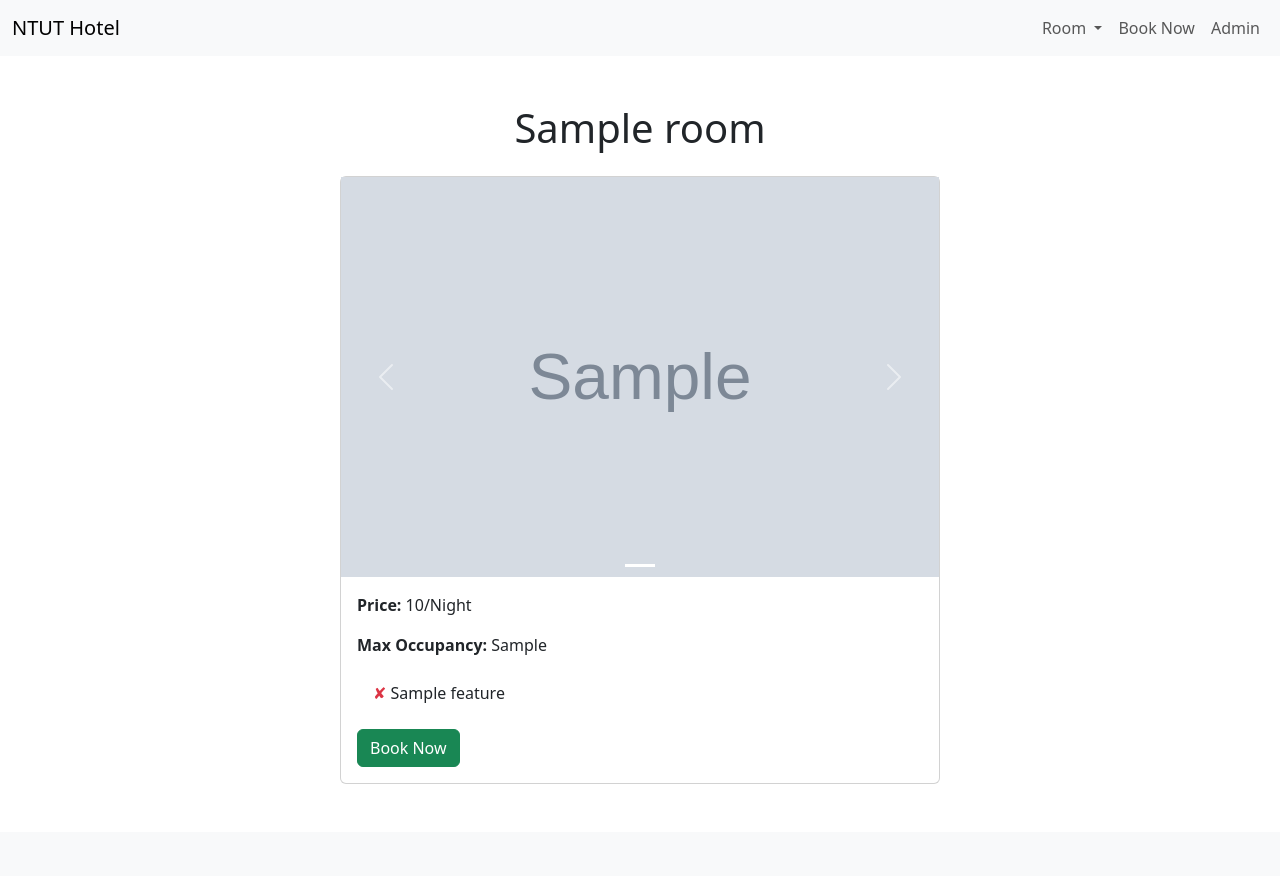
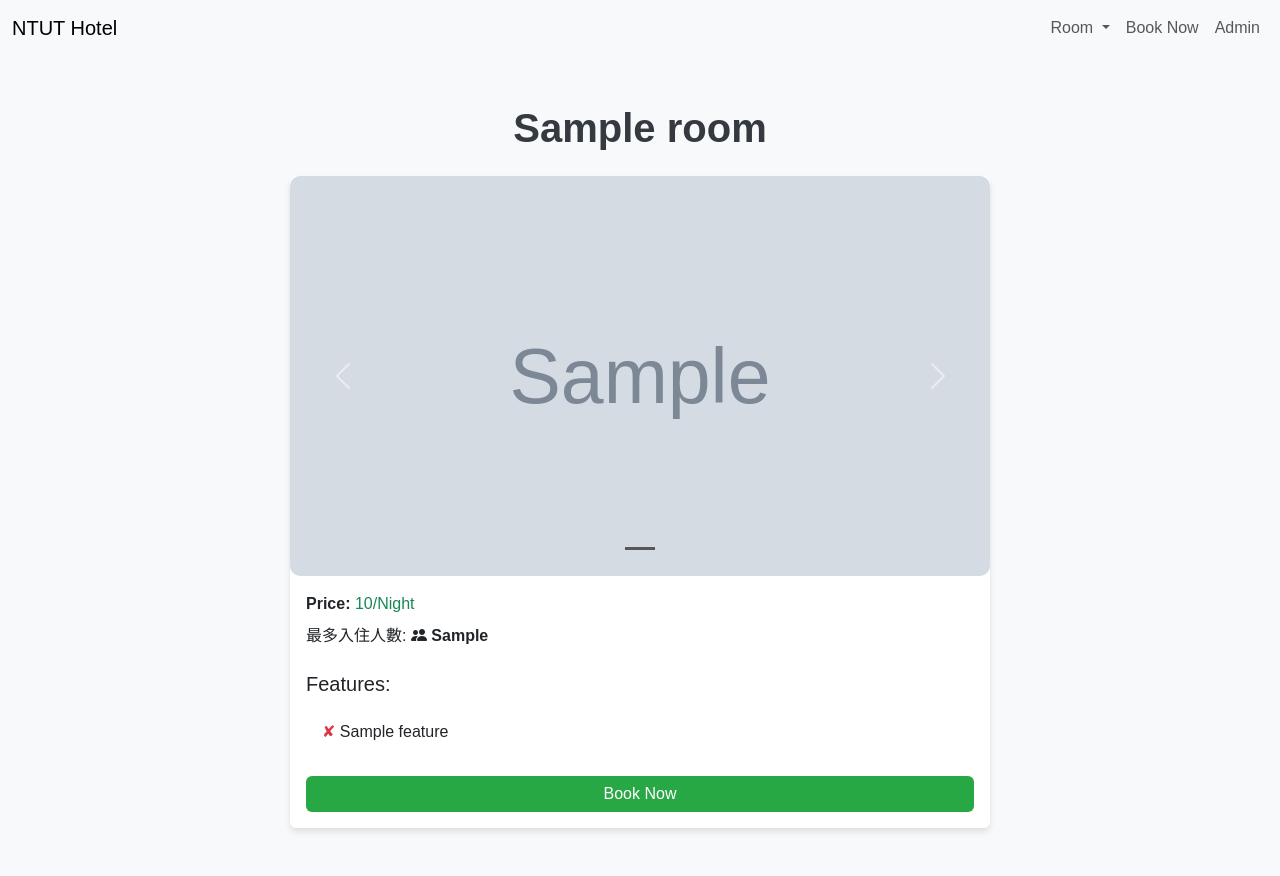
Before and after one commit to jefflai0412/Web-App-Final, a Python web app: template templates/room.html in a window 1280 px wide. Before the commit the page ends 784 px from the top, so only its background shows below. Run offline with Jinja, Linux system fonts and the light colour scheme; the template is opened without the code that fills it: most values are stand-ins (such as "Sample title", 1, 10 or a date in 2020); grey boxes marked "Sample" are stand-in pictures.

Commit message:
optimize the rom section

```diff
--- a/templates/room.html
+++ b/templates/room.html
@@ -5,38 +5,82 @@
     <meta name="viewport" content="width=device-width, initial-scale=1.0">
     <title>{{ room.name }}</title>
     <link href="https://cdn.jsdelivr.net/npm/bootstrap@5.3.0-alpha3/dist/css/bootstrap.min.css" rel="stylesheet">
+    <link href="https://cdn.jsdelivr.net/npm/bootstrap-icons/font/bootstrap-icons.css" rel="stylesheet">
+
     <style>
-        .carousel-indicators {
-            list-style: none; /* Removes numbers */
-            padding: 0;
-            margin: 0;
+        body {
+            background-color: #f8f9fa;
+            font-family: Arial, sans-serif;
+        }
+        h1 {
+            font-size: 2.5rem;
+            font-weight: 700;
+            color: #343a40;
+        }
+        .card {
+            box-shadow: 0 4px 6px rgba(0, 0, 0, 0.1);
+            border: none;
+        }
+        .carousel-indicators button {
+            width: 10px;
+            height: 10px;
+            border-radius: 10%;
+            background-color: #6c757d; /* Default grey color */
+            border: none;
+        }
+        .carousel-indicators .active {
+            background-color: #585858; /* Highlight active dot with green */
         }
         .carousel-item img {
             max-height: 400px;
             object-fit: cover;
+            border-radius: 10px;
+        }
+        .btn-success {
+            background-color: #28a745;
+            border: none;
+            transition: background-color 0.3s ease;
+        }
+        .btn-success:hover {
+            background-color: #218838;
         }
     </style>
 </head>
 <body>
     <!-- Navigation Bar -->
     {% include 'navbar.html' %}
+
     <div class="container py-5">
+        <!-- Room Title -->
         <h1 class="text-center mb-4">{{ room.name }}</h1>
-        <div class="card mx-auto" style="max-width: 600px;">
+
+        <!-- Card Container -->
+        <div class="card mx-auto" style="max-width: 700px;">
+            <!-- Carousel -->
             <div id="carouselExampleSlidesOnly" class="carousel slide" data-bs-ride="carousel">
-                <ol class="carousel-indicators">
+                <!-- Dot Indicators -->
+                <div class="carousel-indicators">
                     {% for image_url in room.image_urls.split(',') %}
-                    <li data-bs-target="#carouselExampleSlidesOnly" data-bs-slide-to="{{ loop.index0 }}" class="{% if loop.first %}active{% endif %}"></li>
+                    <button type="button"
+                            data-bs-target="#carouselExampleSlidesOnly"
+                            data-bs-slide-to="{{ loop.index0 }}"
+                            class="{% if loop.first %}active{% endif %}"
+                            aria-current="{% if loop.first %}true{% endif %}"
+                            aria-label="Slide {{ loop.index }}">
+                    </button>
                     {% endfor %}
-                </ol>
+                </div>
+
+                <!-- Carousel Images -->
                 <div class="carousel-inner">
                     {% for image_url in room.image_urls.split(',') %}
                     <div class="carousel-item {% if loop.first %}active{% endif %}">
-                        <img class="d-block w-100 mx-auto" src="{{ url_for('static', filename=image_url.strip()) }}" alt="Image">
+                        <img class="d-block w-100" src="{{ url_for('static', filename=image_url.strip()) }}" alt="Room Image">
                     </div>
                     {% endfor %}
                 </div>
 
+                <!-- Carousel Controls -->
                 <button class="carousel-control-prev" type="button" data-bs-target="#carouselExampleSlidesOnly" data-bs-slide="prev">
                     <span class="carousel-control-prev-icon" aria-hidden="true"></span>
                     <span class="visually-hidden">Previous</span>
@@ -47,9 +91,13 @@
                 </button>
             </div>
 
+            <!-- Room Details -->
             <div class="card-body">
-                <p><strong>Price:</strong> {{ room.price }}/Night</p>
-                <p><strong>Max Occupancy:</strong> {{ room.max_occupancy }}</p>
+                <p class="mb-2"><strong>Price:</strong> <span class="text-success">{{ room.price }}/Night</span></p>
+                <p>
+                    最多入住人數: <strong><i class="bi bi-people-fill"></i> {{ room.max_occupancy.replace('guests', '') }}</strong>
+                </p>
+                <h5 class="mt-4 mb-3">Features:</h5>
                 <ul class="list-group list-group-flush">
                     {% for feature, available in room.features.items() %}
                     <li class="list-group-item">
@@ -61,7 +109,7 @@
                     </li>
                     {% endfor %}
                 </ul>
-                <a href="{{ url_for('book_room', room_type=room.type) }}" class="btn btn-success mt-3">Book Now</a>
+                <a href="{{ url_for('book_room', room_type=room.type) }}" class="btn btn-success mt-4 w-100">Book Now</a>
             </div>
         </div>
     </div>
```
Also changed, not shown: templates/index.html (+50 -24 lines).
